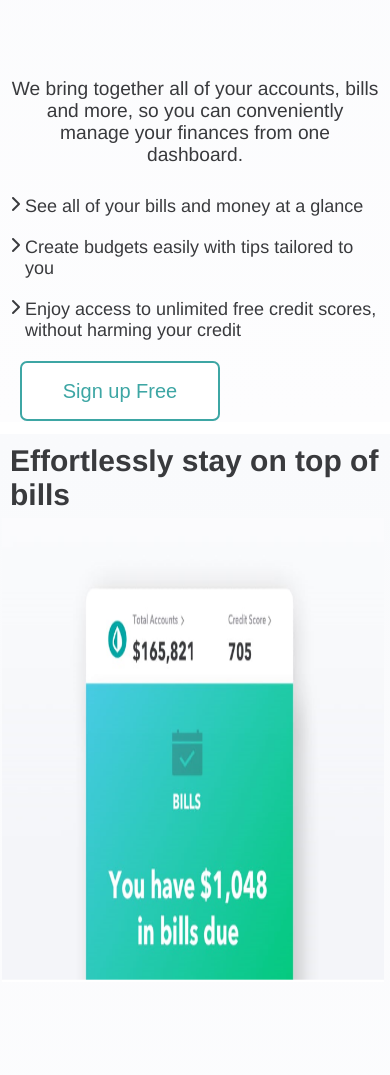
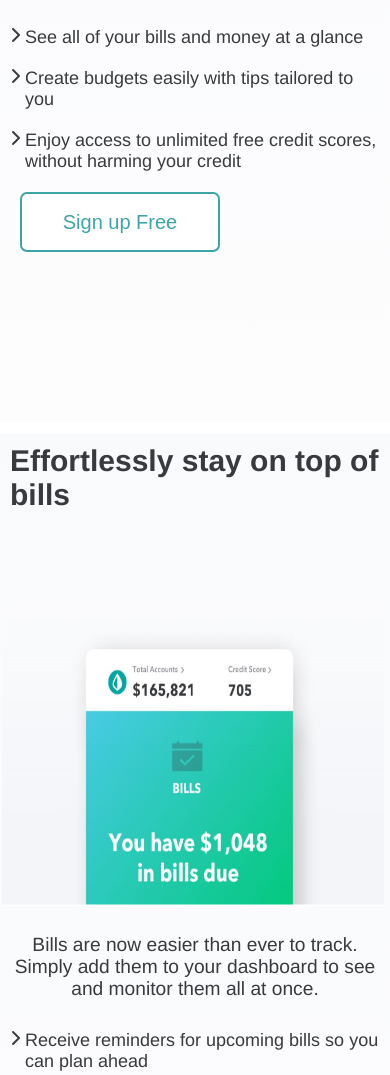
Before and after one commit to NtwaliHeritier/mint-clone, a plain HTML site: page index.html in a window 390 px wide. Shown: the part 2556-3631 px from the top of the page. Drawn offline with Linux system fonts and the light colour scheme.

Commit message:
fixed responsive issues on small screens

```diff
--- a/index.css
+++ b/index.css
@@ -316,7 +316,7 @@ footer {
     }
 }
 
-@media screen and (max-width: 849px) and (min-width: 376px) {
+@media screen and (max-width: 849px) and (min-width: 451px) {
     nav img {
         margin-left: 10px;
         cursor: pointer;
@@ -388,7 +388,7 @@ footer {
     }
 
     #landing-improved img {
-        height: 55vh;
+        height: 50vh;
         position: absolute;
         top: 10vh;
         width: 98%;
@@ -396,7 +396,7 @@ footer {
     }
 
     #landing-improved p {
-        margin-top: 70vh;
+        margin-top: 60vh;
     }
 
     #landing-improved h1 {
@@ -438,7 +438,7 @@ footer {
     }
 }
 
-@media screen and (max-width: 375px) {
+@media screen and (max-width: 450px) {
     nav img {
         margin-left: 10px;
         cursor: pointer;
@@ -510,15 +510,15 @@ footer {
     }
 
     #landing-improved img {
-        height: 55vh;
+        height: 30%;
         position: absolute;
-        top: 10vh;
+        top: 20vh;
         width: 98%;
         margin-left: -2%;
     }
 
     #landing-improved p {
-        margin-top: 60vh;
+        margin-top: 50vh;
     }
 
     #landing-improved h1 {
```
